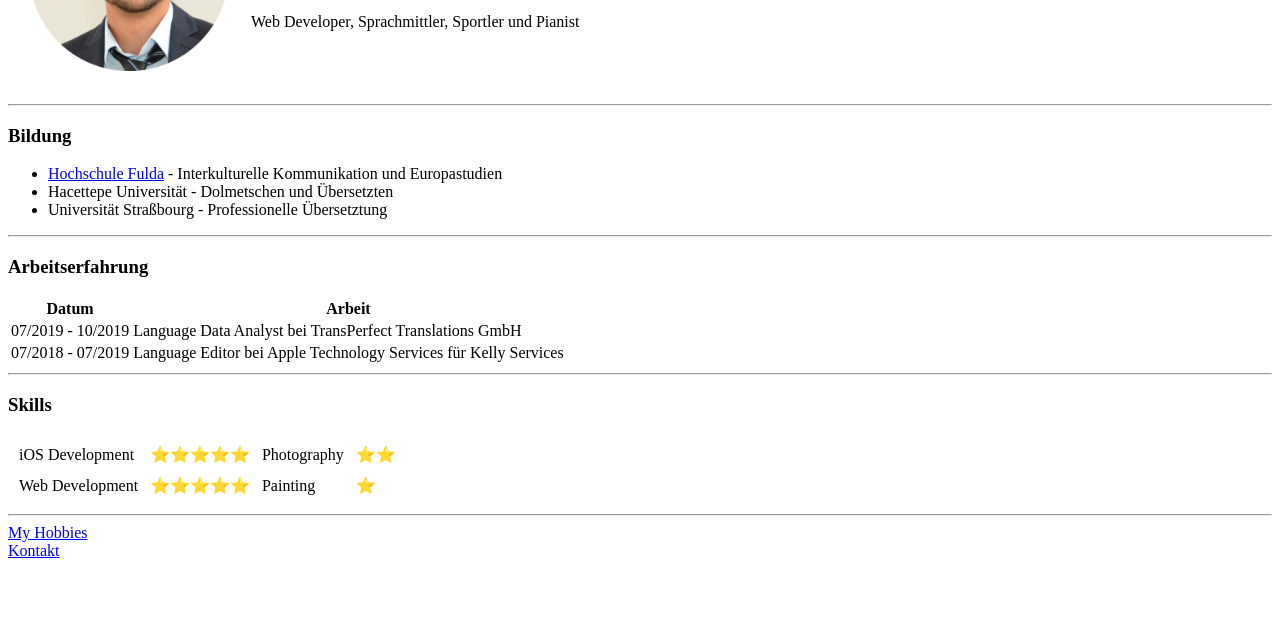
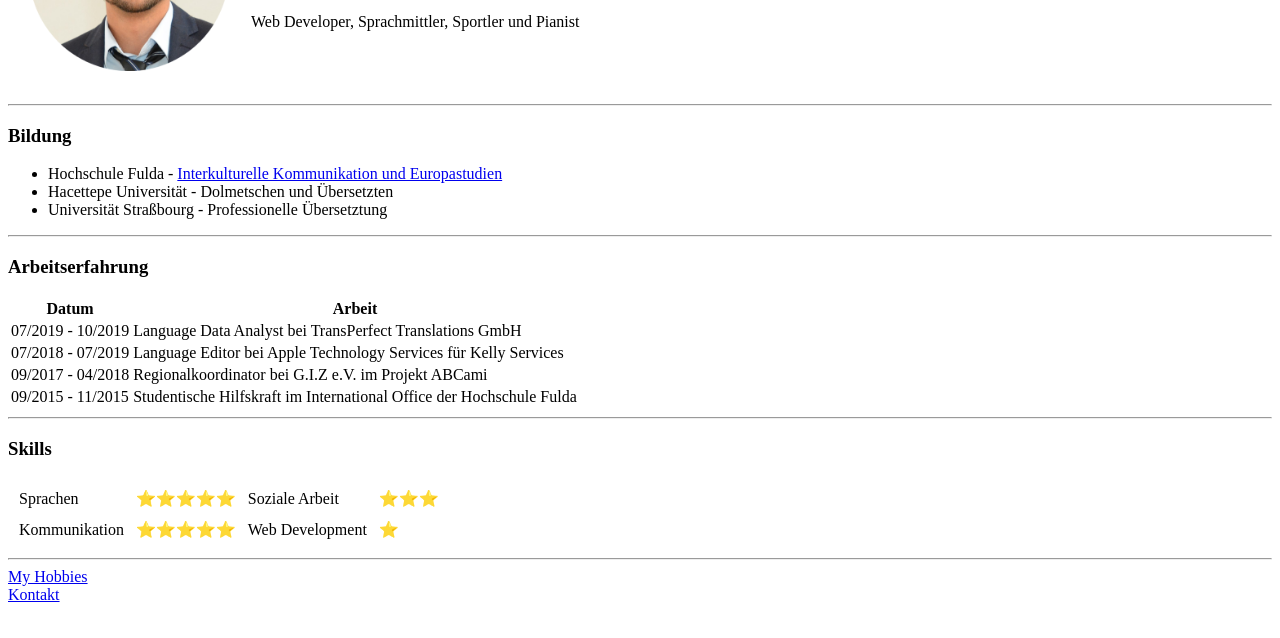
Before and after one commit to KubilayAltun/cv, a plain HTML site: page index.html in a window 1280 px wide. Shown: the part 158-796 px from the top of the page. Drawn offline with Linux system fonts and the light colour scheme.

Commit message:
Update index.html

```diff
--- a/index.html
+++ b/index.html
@@ -19,7 +19,7 @@
   <hr>
     <h3><strong>Bildung</strong></h3>
   <ul>
-    <li><a href="https://www.hs-fulda.de/">Hochschule Fulda</a> - Interkulturelle Kommunikation und Europastudien</li>
+    <li>Hochschule Fulda - <a href="https://www.hs-fulda.de/sozial-kulturwissenschaften/studium/studiengaenge/intercultural-communication-and-european-studies-ma">Interkulturelle Kommunikation und Europastudien</a></li>
     <li>Hacettepe Universität - Dolmetschen und Übersetzten</li>
     <li>Universität Straßbourg - Professionelle Übersetztung</li>
   </ul>
@@ -43,6 +43,16 @@
           <td>07/2018 - 07/2019</td>
           <td>Language Editor bei Apple Technology Services für Kelly Services</td>
     </tr>
+
+       <tr>
+         <td>09/2017 - 04/2018 </td>
+         <td> Regionalkoordinator bei G.I.Z e.V. im Projekt ABCami </td>
+        </tr>
+
+        <tr>
+          <td> 09/2015 - 11/2015 </td>
+          <td> Studentische Hilfskraft im International Office der Hochschule Fulda </td>
+          </tr>
       </tbody>
 
     <tfoot>
@@ -57,15 +67,15 @@
 <tbody >
 
 <tr>
-  <td>iOS Development</td>
+  <td>Sprachen</td>
   <td>⭐⭐⭐⭐⭐</td>
-  <td>Photography</td>
-  <td>⭐⭐</td>
+  <td>Soziale Arbeit</td>
+  <td>⭐⭐⭐</td>
 </tr>
 <tr>
+  <td>Kommunikation</td>
+  <td>⭐⭐⭐⭐⭐</td>
   <td>Web Development</td>
-  <td>⭐⭐⭐⭐⭐</td>
-  <td>Painting</td>
   <td>⭐</td>
 </tr>
 
```
